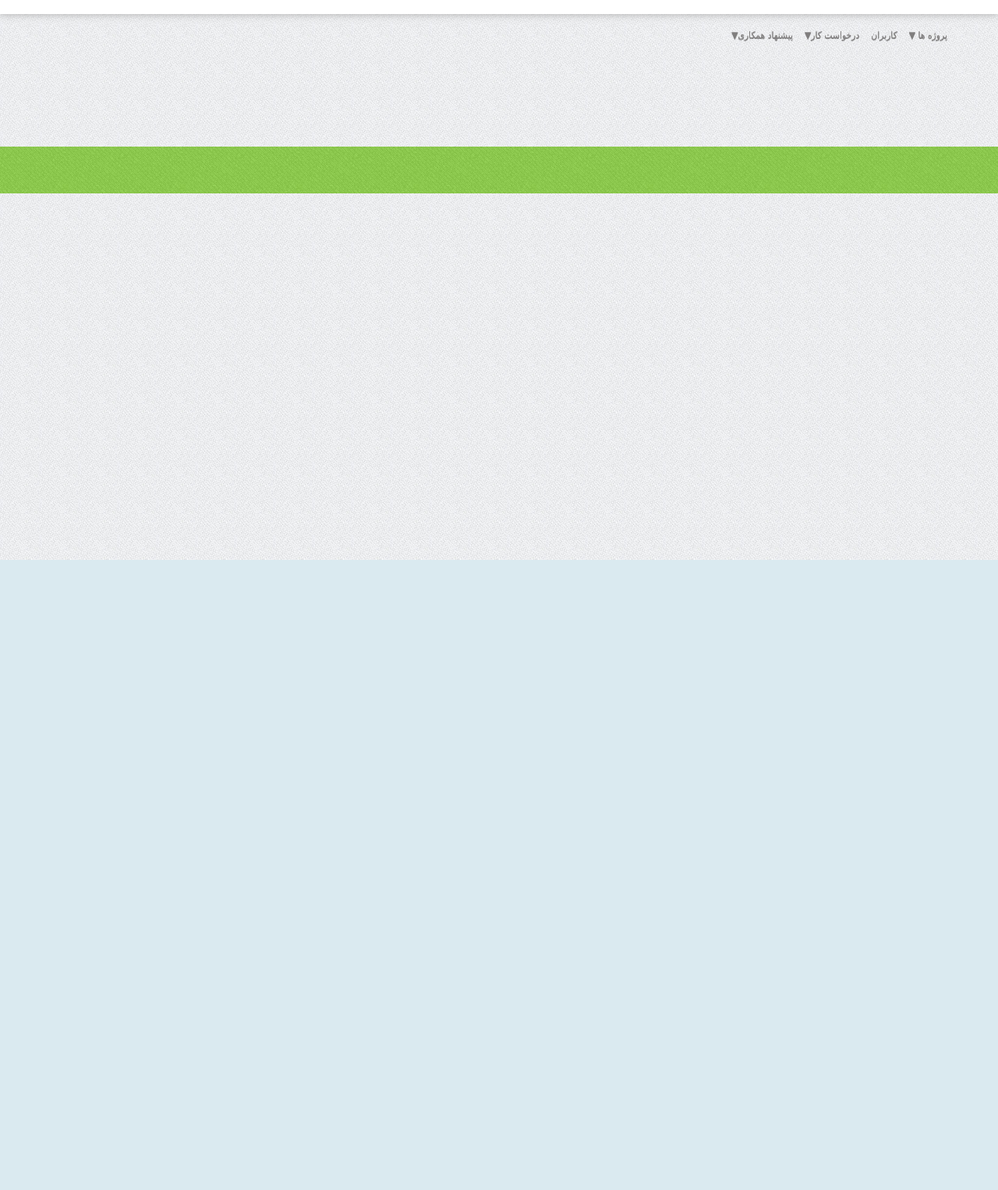
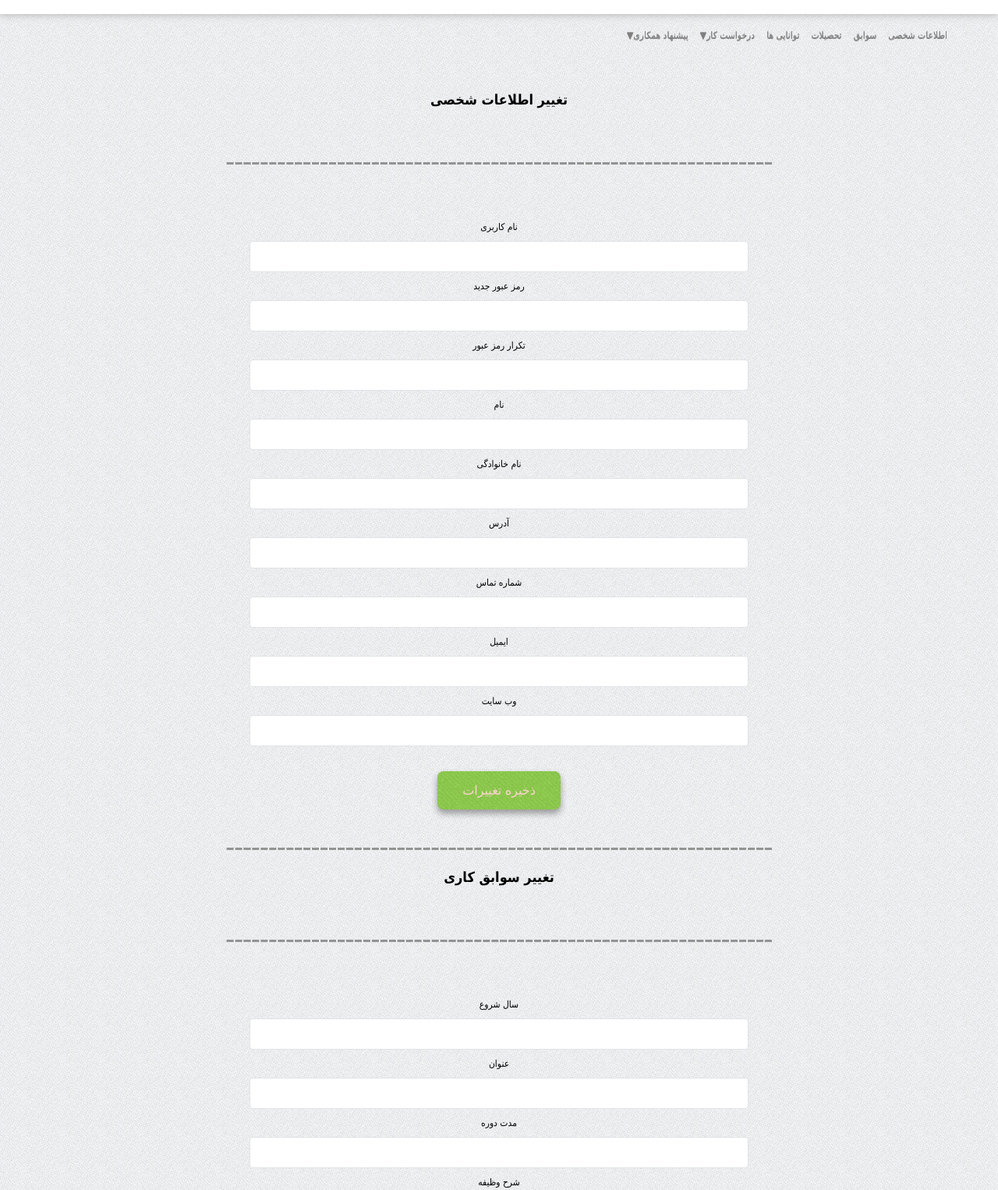
Before and after one commit to ParisaHatami/IEprj, a plain HTML site: page setting_employee.html in a window 1280 px wide. Shown: the part 82-1608 px from the top of the page at 78% size. Before the commit the page ends 800 px from the top, so only its background shows below. Drawn offline with Linux system fonts and the light colour scheme.

Commit message:
تنظیمات
اضافه شد

```diff
--- a/Style.css
+++ b/Style.css
@@ -16,6 +16,7 @@ body {
     height:380px ;
     margin:20px auto ;
     background : #daeaf0 url(image/bg.jpg) repeat ;
+
 }
 .callBack li{
     list-style:none ;
--- a/setting_employee.html
+++ b/setting_employee.html
@@ -41,13 +41,10 @@
     <div class="dropdown-menu">
     	<span class="menu" style="margin-top:10px">
         	<ul class="clearfix">
-            	<li><a href="#"> پروژه ها <span class="arrow">&#9660;</span></a>
-                	<ul class="sub-menu">
-                    	<li><a href="#">آخرین پروژه</a></li>
-                    	<li><a href="#">پروژه های تمام شده</a></li>
-                	</ul>
-            	</li>
-           		<li><a href="#"> کاربران</a></li>
+            	<li><a href="#personal_info">  اطلاعات شخصی </a></li>
+                <li><a href="#exprience_info"> سوابق</a></li>
+                <li><a href="#education_info"> تحصیلات</a></li>
+           		<li><a href="#skill_info">  توانایی ها</a></li>
                 <li><a href="#"> درخواست کار<span class="arrow">&#9660;</span></a>
                 	<ul class="sub-menu">
                     	<li><a href="#"> آخرین درخواستها</a></li>
@@ -66,7 +63,90 @@
 
 	<span class="main">
 
-    </div>
+    <div class="contact" id="personal_info" align="center">
+        <form action="dashboard.html">
+        	<h2> تغییر اطلاعات شخصی<br/> </h2>
+
+        	<div class="hashie_top" align="center"></div>
+
+            <label for="user">نام کاربری</label>
+            <br />
+            <input type="text" id="user_name" name="username">
+            <br />
+            <label for="pass">رمز عبور جدید</label>
+            <br />
+            <input type="password" id="pass_word" name="password">
+            <br />
+            <label for="passagain">تکرار رمز عبور</label>
+            <br />
+            <input type="password" id="pass_word_again" name="passwordagain">
+            <br />
+            <label for="fname"> نام</label>
+            <br />
+            <input type="text" id="first_name" name="firstname">
+            <br />
+            <label for="lname"> نام خانوادگی</label>
+            <br />
+            <input type="text" id="last_name" name="lastname">
+            <br />
+            <label for="address"> آدرس</label>
+            <br />
+            <input type="text" id="address" name="address">
+            <br />
+            <label for="tel"> شماره تماس</label>
+            <br />
+            <input type="text" id="tel" name="tel">
+            <br />
+            <label for="email"> ایمیل</label>
+            <br />
+            <input type="text" id="email" name="email">
+            <br />
+            <label for="web"> وب سایت</label>
+            <br />
+            <input type="text" id="website" name="website">
+            <br />
+
+
+            <button type="submit" name="submit" value="register" class="button button_signup"> ذخیره تغییرات</button>
+        </form>
+
+    	<div class="hashie_bottom" align="center"></div>
+		</div>
+
+        <div class="contact" id="exprience_info" align="center">
+        <form action="dashboard.html">
+        	<h2> تغییر سوابق کاری<br/> </h2>
+
+        	<div class="hashie_top" align="center"></div>
+
+            <label for="startyear"> سال شروع</label>
+            <br />
+            <input type="text" id="start_year" name="startyear">
+            <br />
+           <label for="title"> عنوان</label>
+            <br />
+            <input type="text" id="title_jop" name="title">
+            <br />
+            <label for="leight"> مدت دوره</label>
+            <br />
+            <input type="text" id="leight" name="leight">
+            <br />
+            <label for="discip"> شرح وظیفه</label>
+            <br />
+            <br />
+            <textarea></textarea>
+            <br />
+
+
+            <button type="submit" name="submit" value="register" class="button button_signup"> افزودن</button>
+        </form>
+    <div class="hashie_bottom" align="center"></div>
+        </div>
+        <div id="education_info">
+        </div>
+        <div id="skill_info">
+        </div>
+    </span>
 
     <div class="footer_signup">
         <br />
```
Also changed, not shown: javascript/settingtab.js (added, +30 -0 lines).
